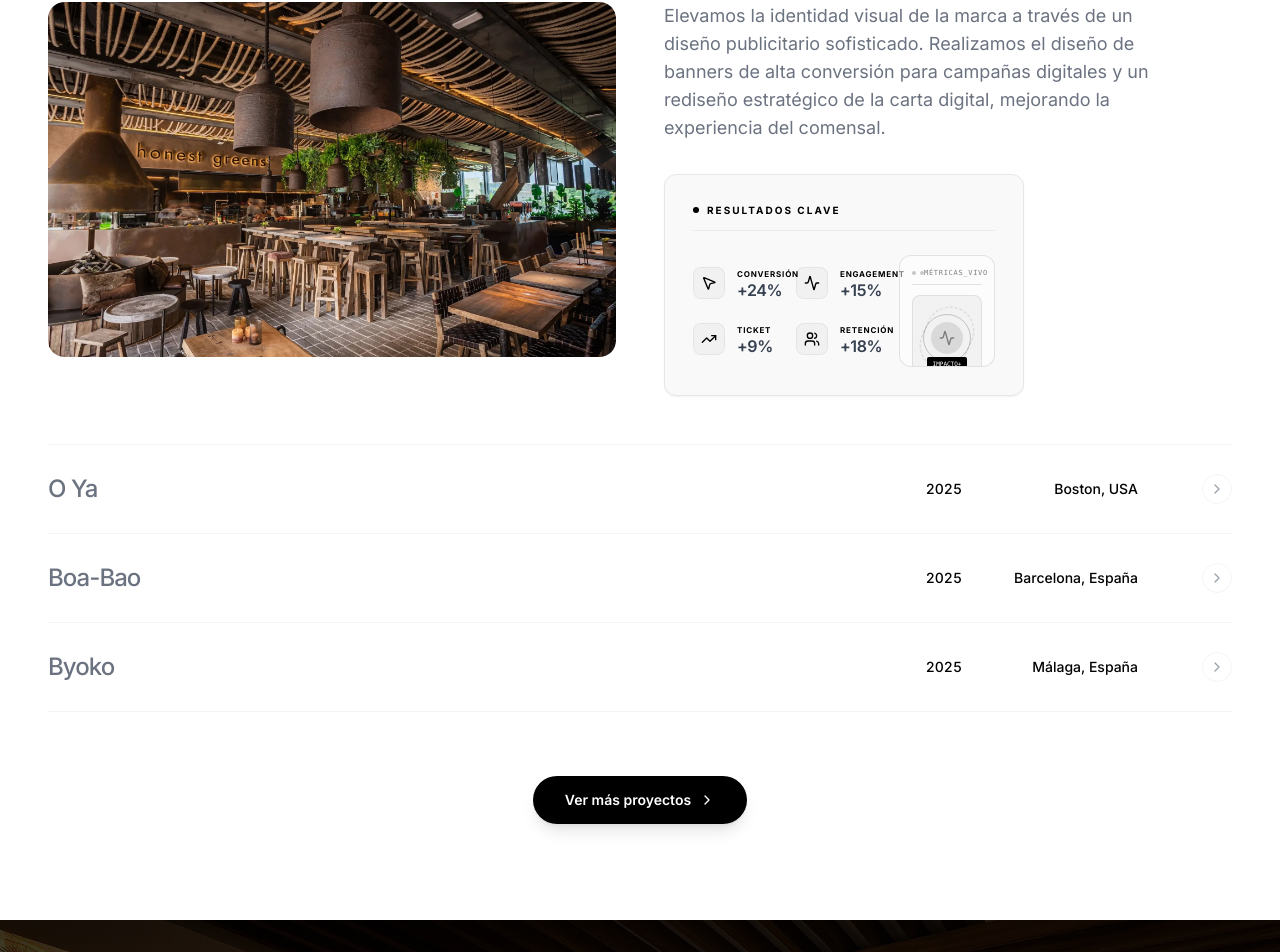
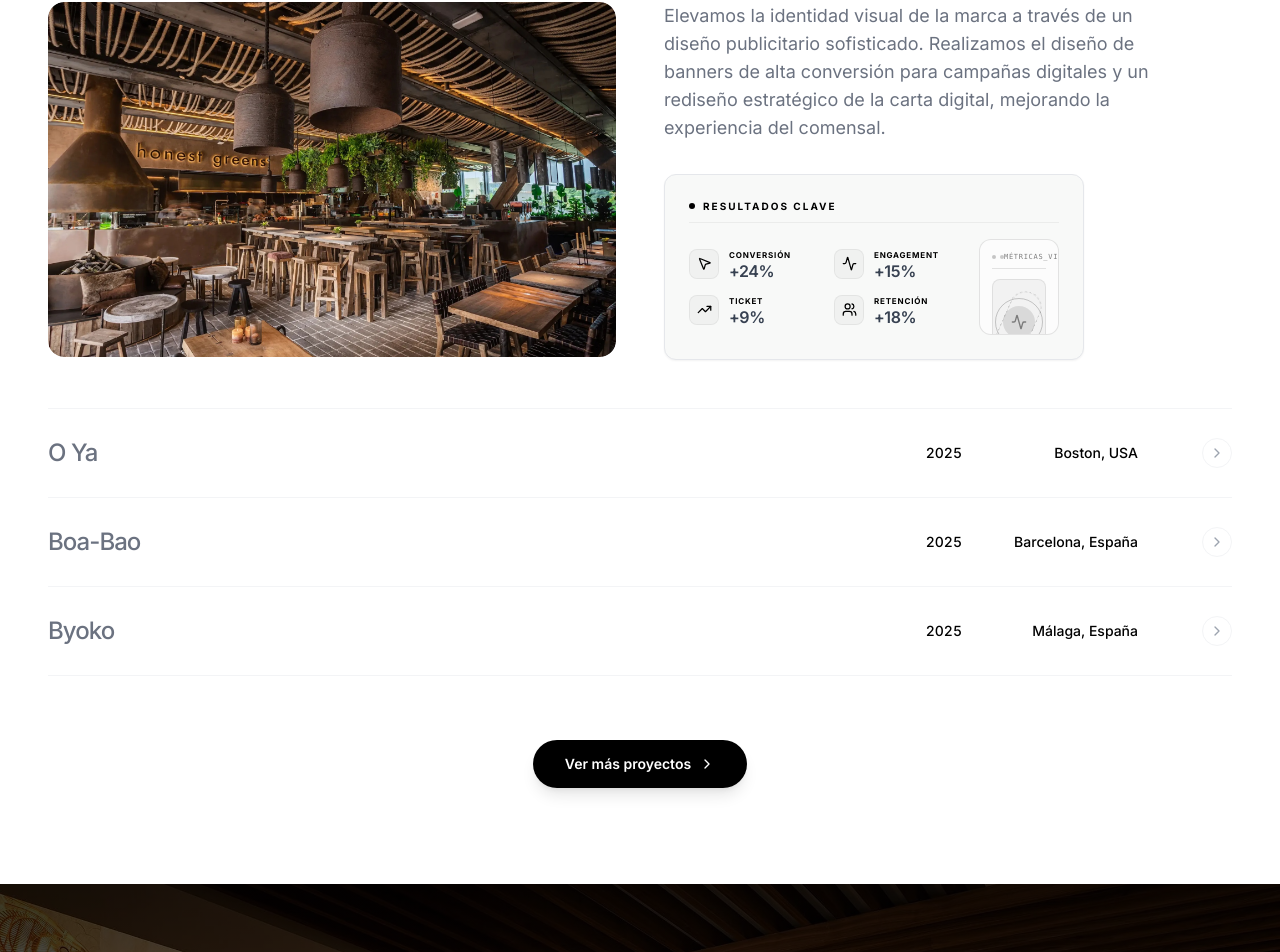
Before and after one commit to motionsmanagement/Motions, a React (Vite) app: page / in a window 1280 px wide. Shown: the part 3713-4665 px from the top of the page. Built offline with nearby package versions, Linux system fonts and the light colour scheme.

Commit message:
style: reduce card height (largo) and restore balanced width

```diff
--- a/components/SuccessStories.tsx
+++ b/components/SuccessStories.tsx
@@ -320,21 +320,21 @@ const SuccessStories: React.FC = () => {
                                             </p>
 
                                             {/* Rectangular Technical Metric Card - Light Version - Horizontal */}
-                                            <div className="group relative bg-[#f8f9f8] rounded-xl p-6 md:p-7 border border-gray-200 shadow-sm overflow-hidden transition-all duration-500 hover:border-black/10 max-w-[360px] w-full">
+                                            <div className="group relative bg-[#f8f9f8] rounded-xl p-5 md:p-6 border border-gray-200 shadow-sm overflow-hidden transition-all duration-500 hover:border-black/10 max-w-[420px] w-full">
                                                 <div className="relative z-10">
                                                     {/* Card Title */}
-                                                    <div className="flex items-center gap-2 mb-6 border-b border-black/5 pb-3">
+                                                    <div className="flex items-center gap-2 mb-4 border-b border-black/5 pb-2">
                                                         <div className="w-1.5 h-1.5 rounded-full bg-black"></div>
                                                         <span className="text-[10px] font-bold text-black uppercase tracking-[0.2em]">Resultados Clave</span>
                                                     </div>
 
                                                     <div className="flex flex-row gap-6 items-center justify-between">
                                                         {/* Metric List - 2x2 Grid */}
-                                                        <div className="flex-1 grid grid-cols-2 gap-x-6 gap-y-6">
+                                                        <div className="flex-1 grid grid-cols-2 gap-x-6 gap-y-4">
                                                             {item.metrics.map((metric, idx) => (
-                                                                <div key={idx} className="flex items-center gap-3 group/metric">
-                                                                    <div className="w-[32px] h-[32px] rounded-lg bg-black/[0.03] border border-black/5 flex items-center justify-center shrink-0">
-                                                                        <metric.icon className="w-[16px] h-[16px] text-black" />
+                                                                <div key={idx} className="flex items-center gap-2.5 group/metric">
+                                                                    <div className="w-[30px] h-[30px] rounded-lg bg-black/[0.03] border border-black/5 flex items-center justify-center shrink-0">
+                                                                        <metric.icon className="w-[15px] h-[15px] text-black" />
                                                                     </div>
                                                                     <div className="flex flex-col">
                                                                         <span className="text-[8px] font-bold text-black uppercase tracking-widest mb-0.5">{metric.label}</span>
@@ -345,7 +345,7 @@ const SuccessStories: React.FC = () => {
                                                         </div>
 
                                                         {/* Smaller Technical graphic */}
-                                                        <div className="w-24 h-28 shrink-0">
+                                                        <div className="w-20 h-24 shrink-0">
                                                             <CaseGraphic type={item.graphicType} />
                                                         </div>
                                                     </div>
```
